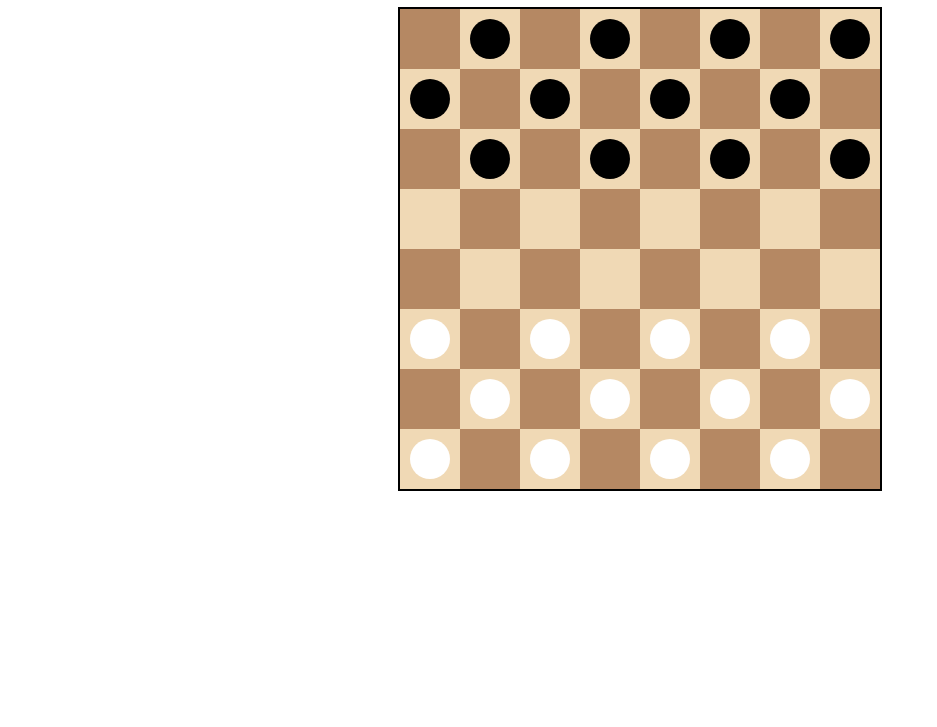
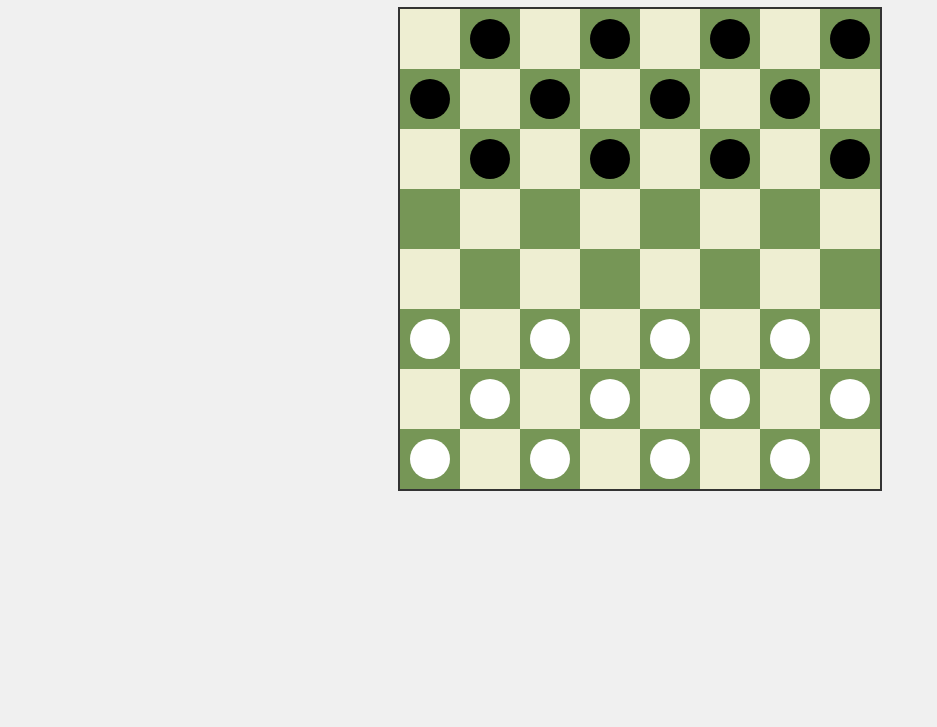
Before and after one commit to Madiyan1960/IndexedDB, a plain HTML site: page index.html in a window 1280 px wide. Shown: the part 73-800 px from the top of the page, without its empty margins (0-937 px from the left). Drawn offline with Linux system fonts and the light colour scheme.

Commit message:
Update index.html

```diff
--- a/index.html
+++ b/index.html
@@ -5,41 +5,44 @@
   <meta name="viewport" content="width=device-width, initial-scale=1.0">
   <title>Шашки</title>
   <style>
-    /* Оформление доски */
+    body {
+      font-family: sans-serif;
+      text-align: center;
+      background: #f0f0f0;
+    }
+    h1 {
+      color: #2c3e50;
+    }
     #board {
       display: grid;
-      grid-template-columns: repeat(8, 60px); /* 8 столбцов по 60px */
-      grid-template-rows: repeat(8, 60px); /* 8 строк по 60px */
-      gap: 0;
-      border: 2px solid #000;
+      grid-template-columns: repeat(8, 60px);
+      grid-template-rows: repeat(8, 60px);
+      width: 480px;
       margin: 20px auto;
-      width: 480px;
-      height: 480px;
+      border: 2px solid #333;
     }
-
     .cell {
       width: 60px;
       height: 60px;
-      background-color: #f0d9b5; /* Светлый цвет для клеток */
-      display: flex;
-      justify-content: center;
-      align-items: center;
     }
-
-    .cell.dark {
-      background-color: #b58863; /* Темный цвет для клеток */
+    .dark {
+      background: #769656;
     }
-
+    .light {
+      background: #eeeed2;
+    }
     .piece {
       width: 40px;
       height: 40px;
       border-radius: 50%;
-      background-color: black; /* Черная шашка */
-      cursor: pointer;
+      margin: auto;
+      margin-top: 10px;
     }
-
-    .piece.white {
-      background-color: white; /* Белая шашка */
+    .black-piece {
+      background: black;
+    }
+    .white-piece {
+      background: white;
     }
   </style>
 </head>
@@ -49,127 +52,35 @@
 
   <script>
     const board = document.getElementById('board');
-    const boardState = []; // Состояние доски, храним расположение шашек
 
-    // Функция для создания доски
     function createBoard() {
       for (let row = 0; row < 8; row++) {
-        boardState[row] = [];
         for (let col = 0; col < 8; col++) {
           const cell = document.createElement('div');
           cell.classList.add('cell');
+          cell.classList.add((row + col) % 2 === 0 ? 'light' : 'dark');
+          cell.dataset.row = row;
+          cell.dataset.col = col;
 
-          // Чередуем темные и светлые клетки
-          if ((row + col) % 2 === 0) {
-            cell.classList.add('dark');
+          // Расставляем шашки только на темных клетках
+          if ((row + col) % 2 !== 0) {
+            if (row < 3) {
+              const piece = document.createElement('div');
+              piece.classList.add('piece', 'black-piece');
+              cell.appendChild(piece);
+            } else if (row > 4) {
+              const piece = document.createElement('div');
+              piece.classList.add('piece', 'white-piece');
+              cell.appendChild(piece);
+            }
           }
 
-          // Добавляем клетку в доску
           board.appendChild(cell);
-          boardState[row][col] = null; // Изначально клетки пустые
         }
       }
     }
 
-    // Функция для расставления шашек на начальные позиции
-    function placePieces() {
-      // Черные шашки на первых трех рядах
-      for (let row = 0; row < 3; row++) {
-        for (let col = 0; col < 8; col++) {
-          if ((row + col) % 2 !== 0) { // Только для темных клеток
-            const piece = document.createElement('div');
-            piece.classList.add('piece');
-            piece.classList.add('black');
-            piece.setAttribute('data-row', row);
-            piece.setAttribute('data-col', col);
-            piece.setAttribute('draggable', 'true'); // Делаем шашку перетаскиваемой
-            piece.addEventListener('dragstart', onDragStart);
-            piece.addEventListener('dragend', onDragEnd);
-            boardState[row][col] = piece;
-            board.children[row * 8 + col].appendChild(piece);
-          }
-        }
-      }
-
-      // Белые шашки на последних трех рядах
-      for (let row = 5; row < 8; row++) {
-        for (let col = 0; col < 8; col++) {
-          if ((row + col) % 2 !== 0) { // Только для темных клеток
-            const piece = document.createElement('div');
-            piece.classList.add('piece');
-            piece.classList.add('white');
-            piece.setAttribute('data-row', row);
-            piece.setAttribute('data-col', col);
-            piece.setAttribute('draggable', 'true'); // Делаем шашку перетаскиваемой
-            piece.addEventListener('dragstart', onDragStart);
-            piece.addEventListener('dragend', onDragEnd);
-            boardState[row][col] = piece;
-            board.children[row * 8 + col].appendChild(piece);
-          }
-        }
-      }
-    }
-
-    // Логика перемещения шашки
-    let draggedPiece = null;
-
-    function onDragStart(event) {
-      draggedPiece = event.target;
-      setTimeout(() => {
-        event.target.style.display = 'none'; // Убираем шашку из ее исходного положения
-      }, 0);
-    }
-
-    function onDragEnd(event) {
-      setTimeout(() => {
-        draggedPiece.style.display = 'block'; // Восстанавливаем шашку
-        draggedPiece = null;
-      }, 0);
-    }
-
-    function onDragOver(event) {
-      event.preventDefault(); // Позволяем перетаскивание
-    }
-
-    function onDrop(event) {
-      event.preventDefault();
-
-      // Получаем информацию о клетке
-      const cell = event.target;
-      if (cell.classList.contains('dark') && !cell.hasChildNodes()) {
-        // Перемещаем шашку на пустую клетку
-        const row = Math.floor(cell.offsetTop / 60);
-        const col = Math.floor(cell.offsetLeft / 60);
-
-        // Перемещаем шашку на новую клетку
-        const draggedRow = parseInt(draggedPiece.getAttribute('data-row'));
-        const draggedCol = parseInt(draggedPiece.getAttribute('data-col'));
-
-        boardState[draggedRow][draggedCol] = null;
-        boardState[row][col] = draggedPiece;
-        draggedPiece.setAttribute('data-row', row);
-        draggedPiece.setAttribute('data-col', col);
-
-        // Перемещаем элемент на экран
-        draggedPiece.style.top = `${row * 60}px`;
-        draggedPiece.style.left = `${col * 60}px`;
-        cell.appendChild(draggedPiece);
-      }
-    }
-
-    // Функции для настройки перетаскивания
-    function makeCellsDroppable() {
-      const cells = document.querySelectorAll('.cell');
-      cells.forEach(cell => {
-        cell.addEventListener('dragover', onDragOver);
-        cell.addEventListener('drop', onDrop);
-      });
-    }
-
-    // Инициализация игры
     createBoard();
-    placePieces();
-    makeCellsDroppable();
   </script>
 </body>
 </html>
```
